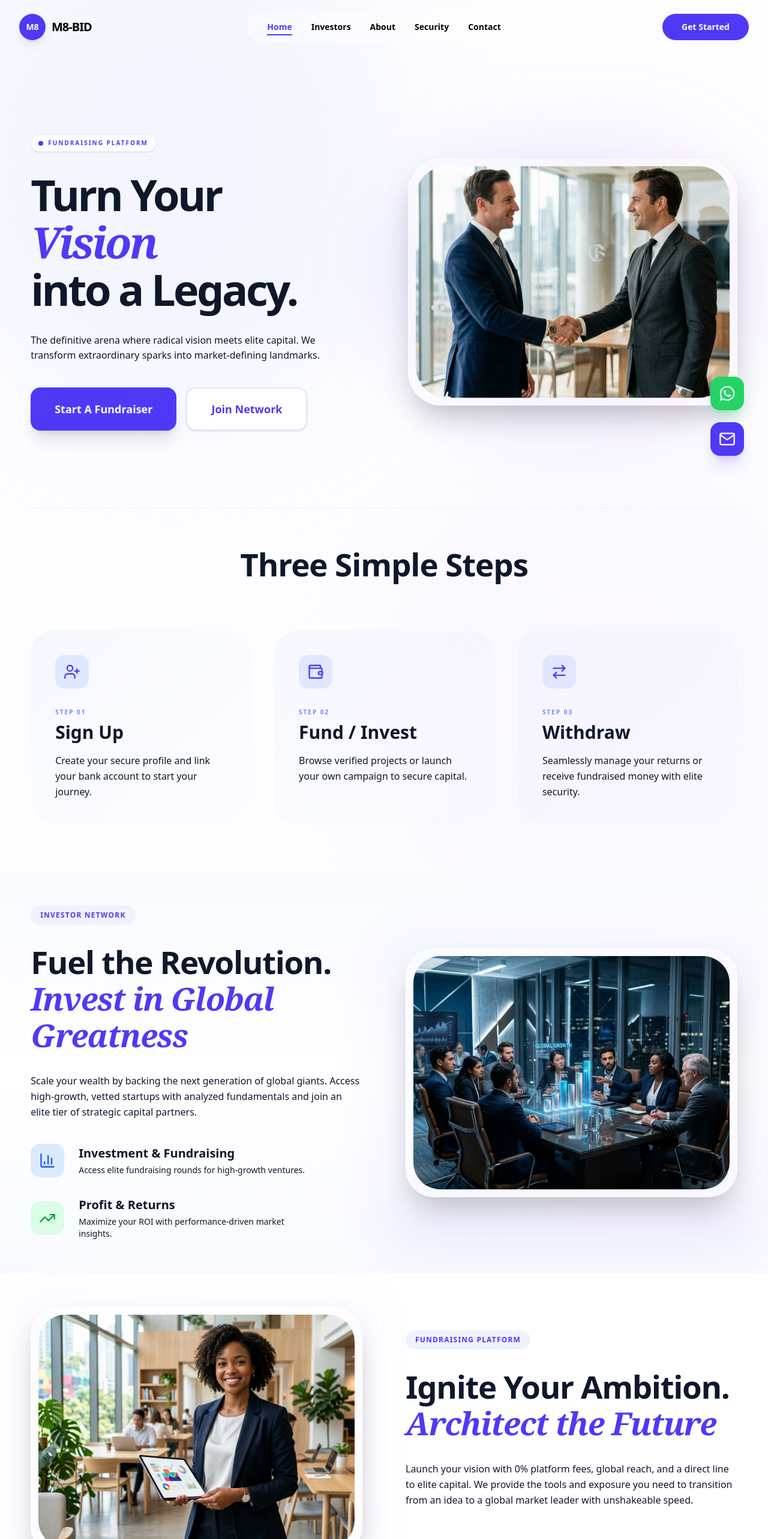
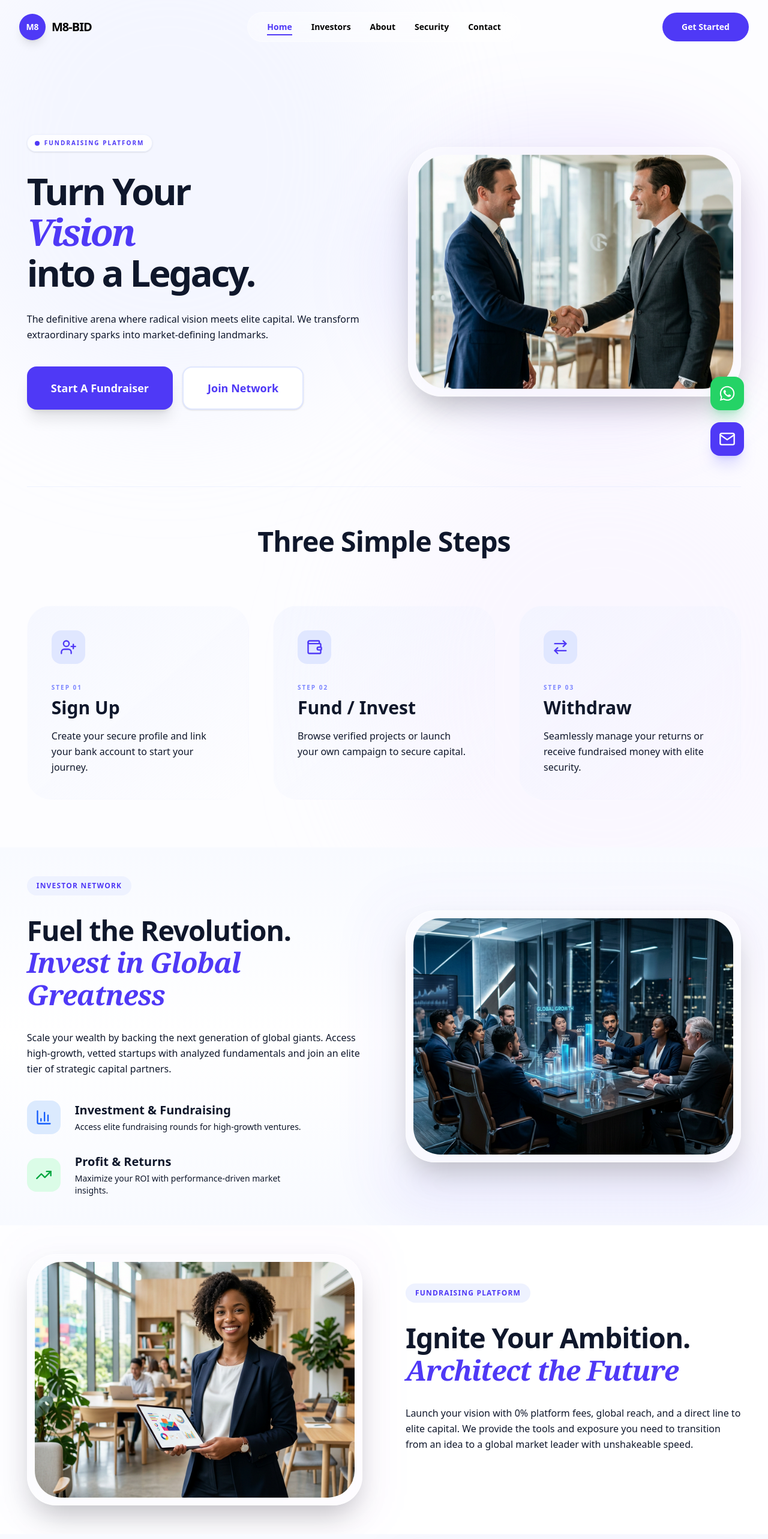
Before and after one commit to yarrowtech-intern2/CrowdFundingLanding, a React (Vite) app in the folder frontend/: page / in a window 1280 px wide. Shown: the top 2566 px of the page at 60% size. Built offline with nearby package versions, Linux system fonts and the light colour scheme.

Commit message:
generate full responsived code

```diff
--- a/frontend/src/Components/About.jsx
+++ b/frontend/src/Components/About.jsx
@@ -8,7 +8,7 @@ const AboutUs = () => {
       <div className="section-container grid grid-cols-1 lg:grid-cols-2 gap-10 sm:gap-14 lg:gap-18 2xl:gap-32 items-center">
 
         {/* Left: Content */}
-        <motion.div initial={{ opacity: 0, x: -50 }} whileInView={{ opacity: 1, x: 0 }} viewport={{ once: true }} transition={{ duration: 0.8 }}>
+        <motion.div initial={{ opacity: 0, x: -50 }} whileInView={{ opacity: 1, x: 0 }} viewport={{ amount: 0.2 }} transition={{ duration: 0.8 }}>
           <span className="inline-block text-[10px] sm:text-xs font-bold uppercase tracking-widest text-indigo-600 bg-indigo-50 px-4 py-1.5 md:py-2 rounded-full mb-6 sm:mb-8">
             About Us
           </span>
@@ -24,8 +24,8 @@ const AboutUs = () => {
         </motion.div>
 
         {/* Right: Image */}
-        <motion.div initial={{ opacity: 0, scale: 0.95, x: 50 }} whileInView={{ opacity: 1, scale: 1, x: 0 }} viewport={{ once: true }} transition={{ duration: 0.8 }} className="flex justify-center">
-          <div className="relative w-full max-w-[280px] sm:max-w-[420px] lg:max-w-full">
+        <motion.div initial={{ opacity: 0, scale: 0.95, x: 50 }} whileInView={{ opacity: 1, scale: 1, x: 0 }} viewport={{ amount: 0.2 }} transition={{ duration: 0.8 }} className="flex justify-center">
+          <div className="relative w-full max-w-[280px] sm:max-w-[420px] lg:max-w-xl 2xl:max-w-2xl">
             <div className="absolute -inset-8 bg-gradient-to-r from-indigo-500/10 to-purple-500/10 rounded-3xl blur-2xl opacity-30 shadow-2xl"></div>
             <div className="relative p-2 sm:p-3 bg-white/40 backdrop-blur-md rounded-[2.5rem] sm:rounded-[3rem] border border-white/60 shadow-2xl overflow-hidden aspect-[4/3]">
               <img src={aboutImg} alt="About Us" className="rounded-[2.2rem] sm:rounded-[2.8rem] w-full h-full object-cover transition-transform duration-700 hover:scale-105" />
--- a/frontend/src/Components/Fundraiser.jsx
+++ b/frontend/src/Components/Fundraiser.jsx
@@ -8,8 +8,8 @@ const FundraiserSection = () => {
       <div className="section-container grid grid-cols-1 lg:grid-cols-2 gap-10 sm:gap-14 lg:gap-18 2xl:gap-32 items-center">
 
         {/* Left: Image */}
-        <motion.div initial={{ opacity: 0, scale: 0.95, x: -50 }} whileInView={{ opacity: 1, scale: 1, x: 0 }} viewport={{ once: true }} transition={{ duration: 0.8 }} className="flex justify-center">
-          <div className="relative w-full max-w-[280px] sm:max-w-[420px] lg:max-w-full">
+        <motion.div initial={{ opacity: 0, scale: 0.95, x: -50 }} whileInView={{ opacity: 1, scale: 1, x: 0 }} viewport={{ amount: 0.2 }} transition={{ duration: 0.8 }} className="flex justify-center">
+          <div className="relative w-full max-w-[280px] sm:max-w-[420px] lg:max-w-xl 2xl:max-w-2xl">
             <div className="absolute -inset-8 bg-gradient-to-r from-indigo-500/10 to-purple-500/10 rounded-3xl blur-2xl opacity-30"></div>
             <div className="relative p-2 sm:p-3 bg-white/40 backdrop-blur-md rounded-[2.2rem] sm:rounded-[3rem] border border-white/60 shadow-2xl overflow-hidden aspect-[4/3]">
               <img src={fundraiserImg} alt="Fundraising Platform" className="rounded-[2.1rem] sm:rounded-[2.8rem] w-full h-full object-cover transition-transform duration-700 hover:scale-105" />
@@ -18,7 +18,7 @@ const FundraiserSection = () => {
         </motion.div>
 
         {/* Right: Content */}
-        <motion.div initial={{ opacity: 0, x: 50 }} whileInView={{ opacity: 1, x: 0 }} viewport={{ once: true }} transition={{ duration: 0.8 }}>
+        <motion.div initial={{ opacity: 0, x: 50 }} whileInView={{ opacity: 1, x: 0 }} viewport={{ amount: 0.2 }} transition={{ duration: 0.8 }}>
           <span className="inline-block text-[10px] sm:text-xs font-bold uppercase tracking-widest text-indigo-600 bg-indigo-50 px-4 py-1.5 md:py-2 rounded-full mb-6 sm:mb-8">
             Fundraising Platform
           </span>
--- a/frontend/src/Components/Header.jsx
+++ b/frontend/src/Components/Header.jsx
@@ -60,7 +60,7 @@ const Header = () => {
           onClick={() => scrollToSection("home")}
           className="cursor-pointer flex items-center gap-2 sm:gap-2.5 justify-self-start group"
         >
-          <div className="w-9 h-9 sm:w-10 sm:h-10 md:w-11 md:h-11 2xl:w-14 2xl:h-14 rounded-full bg-indigo-600 flex items-center justify-center shadow-lg group-hover:scale-105 transition-transform duration-300">
+          <div className="w-9 h-9 sm:w-10 sm:h-10 md:w-11 md:h-11 2xl:w-13 2xl:h-13 rounded-full bg-indigo-600 flex items-center justify-center shadow-lg group-hover:scale-105 transition-transform duration-300">
             <span className="text-white font-bold text-xs md:text-sm 2xl:text-lg">M8</span>
           </div>
           <span className="text-base sm:text-lg md:text-xl 2xl:text-3xl font-black text-black tracking-tighter group-hover:text-indigo-600 transition-colors duration-300">
@@ -75,7 +75,7 @@ const Header = () => {
           transition={{ duration: 0.8 }}
           className="justify-self-center font-black"
         >
-          <div className={`hidden lg:flex items-center gap-6 xl:gap-8 2xl:gap-12 px-6 xl:px-8 2xl:px-14 py-2.5 xl:py-3.5 2xl:py-5 rounded-full border border-white/40 transition-all duration-500 ${
+          <div className={`hidden lg:flex items-center gap-6 xl:gap-8 2xl:gap-11 px-6 xl:px-8 2xl:px-12 py-2.5 xl:py-3.5 2xl:py-4.5 rounded-full border border-white/40 transition-all duration-500 ${
             scrolled ? "bg-white/90 backdrop-blur-xl shadow-xl shadow-indigo-100/50" : "bg-white/40 backdrop-blur-md"
           }`}>
             {navItems.map((item) => (
@@ -96,7 +96,7 @@ const Header = () => {
           transition={{ duration: 0.8 }}
           className="flex justify-end justify-self-end items-center gap-4"
         >
-          <button onClick={() => scrollToSection("contact")} className="hidden lg:flex px-6 xl:px-8 2xl:px-10 py-2.5 xl:py-3 2xl:py-4 bg-indigo-600 text-white font-black rounded-full text-xs xl:text-sm 2xl:text-lg hover:bg-indigo-700 transition-all active:scale-95">
+          <button onClick={() => scrollToSection("contact")} className="hidden lg:flex px-6 xl:px-8 2xl:px-10 py-2.5 xl:py-3.5 2xl:py-4 bg-indigo-600 text-white font-black rounded-full text-xs xl:text-sm 2xl:text-lg hover:bg-indigo-700 transition-all active:scale-95">
             Get Started
           </button>
 
--- a/frontend/src/Components/Hero.jsx
+++ b/frontend/src/Components/Hero.jsx
@@ -39,7 +39,7 @@ const Hero = () => {
         <div className="grid grid-cols-1 lg:grid-cols-2 gap-10 lg:gap-20 items-center">
 
           {/* CONTENT */}
-          <motion.div initial={{ opacity: 0, x: -50 }} whileInView={{ opacity: 1, x: 0 }} viewport={{ once: true }} transition={{ duration: 0.8 }} className="text-left order-last lg:order-first">
+          <motion.div initial={{ opacity: 0, x: -50 }} whileInView={{ opacity: 1, x: 0 }} viewport={{ amount: 0.2 }} transition={{ duration: 0.8 }} className="text-left order-last lg:order-first">
             <div className="inline-flex items-center gap-2 px-3 py-1.5 rounded-full bg-white/80 backdrop-blur-sm border border-indigo-100/50 shadow-sm mb-8 w-fit">
               <div className="relative flex h-2 w-2">
                 <div className="animate-ping absolute h-full w-full rounded-full bg-indigo-400 opacity-75"></div>
@@ -70,7 +70,7 @@ const Hero = () => {
 
           {/* IMAGE */}
           <motion.div initial={{ opacity: 0, scale: 0.95, x: 50 }} whileInView={{ opacity: 1, scale: 1, x: 0 }} viewport={{ once: true }} transition={{ duration: 0.8 }} className="flex justify-center">
-            <div className="relative w-full max-w-[300px] sm:max-w-[480px] lg:max-w-full animate-float">
+            <div className="relative w-full max-w-[300px] sm:max-w-[480px] lg:max-w-xl 2xl:max-w-2xl animate-float">
               <div className="absolute -inset-10 bg-gradient-to-r from-indigo-500/10 to-purple-500/10 blur-3xl rounded-full" />
               <div className="relative p-2 sm:p-3 bg-white/40 backdrop-blur-md rounded-[2.5rem] sm:rounded-[3.5rem] border border-white/60 shadow-2xl overflow-hidden aspect-[4/3]">
                 <img src={handshakeImg} alt="M8 Partnership" className="rounded-[2.2rem] sm:rounded-[3.2rem] w-full h-full object-cover" />
--- a/frontend/src/Components/Investor.jsx
+++ b/frontend/src/Components/Investor.jsx
@@ -32,7 +32,7 @@ const BrowseInvestors = () => {
                 key={i}
                 initial={{ opacity: 0, x: i === 0 ? -80 : 80 }}
                 whileInView={{ opacity: 1, x: 0 }}
-                viewport={{ once: true }}
+                viewport={{ amount: 0.2 }}
                 transition={{ duration: 0.8, delay: 0.2 + i * 0.1 }}
                 className="flex items-center gap-6 group"
               >
@@ -49,8 +49,8 @@ const BrowseInvestors = () => {
         </motion.div>
 
         {/* Right: Image */}
-        <motion.div initial={{ opacity: 0, scale: 0.95, x: 50 }} whileInView={{ opacity: 1, scale: 1, x: 0 }} viewport={{ once: true }} transition={{ duration: 0.8 }} className="flex justify-center">
-          <div className="relative w-full max-w-[280px] sm:max-w-[420px] lg:max-w-full">
+        <motion.div initial={{ opacity: 0, scale: 0.95, x: 50 }} whileInView={{ opacity: 1, scale: 1, x: 0 }} viewport={{ amount: 0.2 }} transition={{ duration: 0.8 }} className="flex justify-center">
+          <div className="relative w-full max-w-[280px] sm:max-w-[420px] lg:max-w-xl 2xl:max-w-2xl">
             <div className="absolute -inset-8 bg-gradient-to-r from-indigo-500/10 to-purple-500/10 rounded-3xl blur-2xl opacity-30 shadow-2xl shadow-indigo-600"></div>
             <div className="relative p-2 sm:p-3 bg-white/40 backdrop-blur-md rounded-[2.5rem] sm:rounded-[3rem] border border-white/60 shadow-2xl overflow-hidden aspect-[4/3]">
               <img src={investorImg} alt="Investor Experience" className="rounded-[2rem] sm:rounded-[2.8rem] w-full h-full object-cover transition-transform duration-700 hover:scale-105" />
--- a/frontend/src/Components/Security.jsx
+++ b/frontend/src/Components/Security.jsx
@@ -32,7 +32,7 @@ const SecurityCompliance = () => {
           className="text-center mb-16 sm:mb-20"
           initial={{ opacity: 0, x: -50 }}
           whileInView={{ opacity: 1, x: 0 }}
-          viewport={{ once: true }}
+          viewport={{ amount: 0.2 }}
           transition={{ duration: 0.8 }}
         >
           <span className="inline-block text-[10px] sm:text-xs font-black uppercase tracking-[0.2em] text-indigo-600 bg-indigo-50 px-5 py-1.5 rounded-full mb-6">
@@ -53,7 +53,7 @@ const SecurityCompliance = () => {
               key={item.id}
               initial={{ opacity: 0, x: index % 2 === 0 ? -100 : 100, y: 40 }}
               whileInView={{ opacity: 1, x: 0, y: 0 }}
-              viewport={{ once: true }}
+              viewport={{ amount: 0.2 }}
               transition={{ duration: 0.8, ease: "easeOut", delay: index * 0.1 }}
               className="bg-white rounded-[1.5rem] p-10 shadow-sm border border-slate-100 hover:bg-indigo-50/40 hover:border-indigo-100 hover:shadow-2xl hover:-translate-y-2 transition-all duration-500 flex flex-col group cursor-default"
             >
--- a/frontend/src/index.css
+++ b/frontend/src/index.css
@@ -8,11 +8,12 @@
   --breakpoint-xl: 1280px;
   --breakpoint-2xl: 1440px;
 
-  /* Tighter Proportions for Multi-Device */
-  --fluid-gap: clamp(0.75rem, 2.5vw, 2.5rem);
-  --fluid-py: clamp(3rem, 7vh, 8rem);
-  --fluid-px: clamp(1rem, 4vw, 5rem);
-  --max-content-width: 88rem;
+  /* Balanced 'Medium' Proportions */
+  --fluid-gap: clamp(0.85rem, 2vw, 2rem);
+  --fluid-py: clamp(2.5rem, 6vh, 6.5rem);
+  --size-fluid-section-py: var(--fluid-py);
+  --fluid-px: clamp(1rem, 3.5vw, 4.5rem);
+  --max-content-width: 85rem;
 
   --color-primary: #4f46e5;
   --color-primary-dark: #0f172a;
@@ -49,23 +50,23 @@
     padding-right: var(--fluid-px);
   }
 
-  /* Sharper, more compact headings for mobile */
+  /* Medium-bold, professional headings */
   .heading-hero {
-    font-size: clamp(1.85rem, 5vw + 0.5rem, 6rem);
+    font-size: clamp(1.85rem, 4.5vw + 0.25rem, 4rem);
     line-height: 1.1;
     font-weight: 900;
     letter-spacing: -0.04em;
   }
 
   .heading-section {
-    font-size: clamp(1.5rem, 3.5vw + 0.5rem, 4.5rem);
+    font-size: clamp(1.5rem, 3vw + 0.5rem, 3rem);
     line-height: 1.15;
     font-weight: 850;
     letter-spacing: -0.02em;
   }
 
   .text-body {
-    font-size: clamp(0.9rem, 0.25vw + 0.8rem, 1.3rem);
+    font-size: clamp(0.9rem, 0.25vw + 0.8rem, 1.25rem);
     line-height: 1.6;
     font-weight: 500;
   }
```
Also changed, not shown: frontend/src/Components/Contact.jsx (+15 -15 lines), frontend/src/Components/Footer.jsx (+11 -11 lines).
